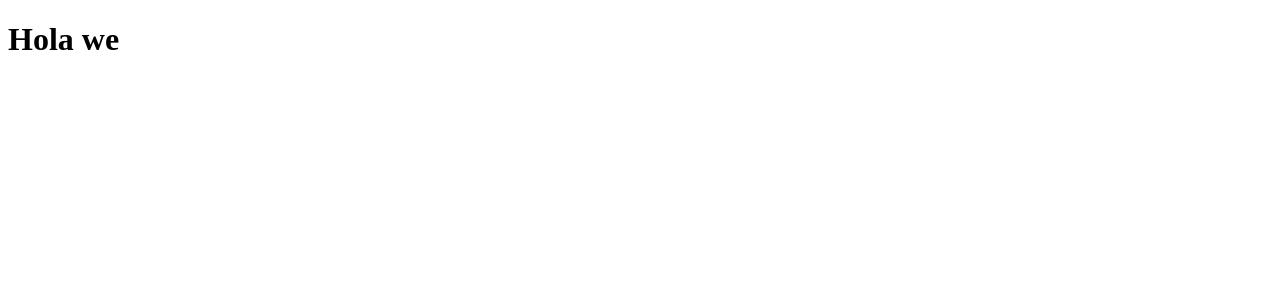
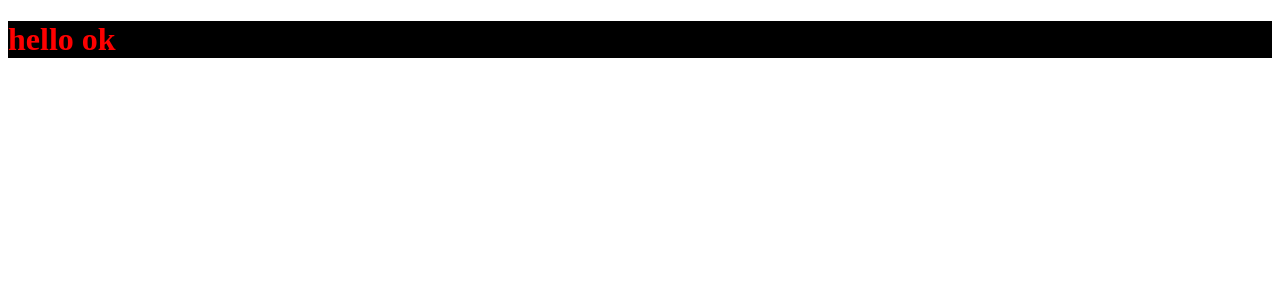
Before and after one commit to jacksonguerrer0/mini-market, a React (Create React App) app: page / in a window 1280 px wide. Shown: the top 300 px of the page. Built offline with nearby package versions, Linux system fonts and the light colour scheme.

Commit message:
config store redux

```diff
--- a/package.json
+++ b/package.json
@@ -13,7 +13,7 @@
     "react-router-dom": "^6.0.2",
     "react-scripts": "4.0.3",
     "redux": "^4.1.2",
-    "thunks": "^4.9.6",
+    "redux-thunk": "^2.4.0",
     "web-vitals": "^1.0.1"
   },
   "scripts": {
--- a/public/index.html
+++ b/public/index.html
@@ -1,5 +1,5 @@
 <!DOCTYPE html>
-<html lang="en">
+<html lang="es">
   <head>
     <meta charset="utf-8" />
     <link rel="shortcut icon" href="shop.png" type="image/x-icon">
--- a/src/container/App.jsx
+++ b/src/container/App.jsx
@@ -1,9 +1,9 @@
 import React from 'react'
-// import '../style/style.scss'
+
 const App = () => {
   return (
     <div>
-      <h1 style={{color:'red'}}>hello ok</h1>
+      <h1 >hello ok</h1>
     </div>
   )
 }
--- a/src/index.js
+++ b/src/index.js
@@ -1,10 +1,14 @@
 import React from 'react';
 import ReactDOM from 'react-dom';
-
+import '@fortawesome/fontawesome-free/css/all.min.css';
+import App from './container/App';
+import './style/style.scss'
+import { Provider } from 'react-redux';
+import store from './redux/store';
 
 ReactDOM.render(
-  <>
-    <h1>Hola we</h1>
-  </>,
+    <Provider store={store} >
+    <App />
+    </Provider>,
   document.getElementById('root')
 );
--- /dev/null
+++ b/src/redux/store.js
@@ -0,0 +1,19 @@
+
+import {createStore, combineReducers, applyMiddleware, compose} from 'redux'
+import thunk from 'redux-thunk'
+
+const rootReducer = combineReducers({
+
+})
+
+const composeEnhancers = (typeof window !== 'undefined' && window.__REDUX_DEVTOOLS_EXTENSION_COMPOSE__) || compose;
+
+
+const store = createStore(
+    rootReducer,
+    composeEnhancers(
+        applyMiddleware(thunk)
+    )
+)
+
+export default store
--- /dev/null
+++ b/src/redux/types/types.js
@@ -0,0 +1,4 @@
+const types = {
+
+}
+export default types
```
Also changed, not shown: 1 other file (tests, documents, lock files or other folders).
